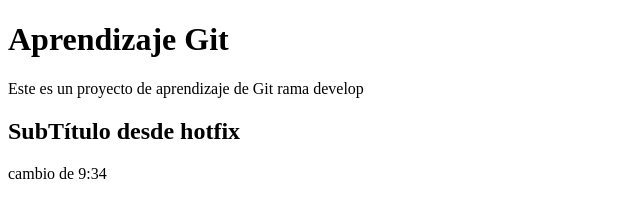
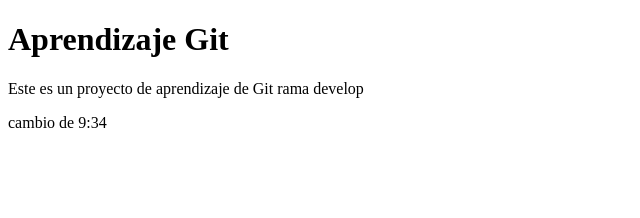
Before and after one commit to jesidcampos/aprendizaje-git, a plain HTML site: page index.html in a window 1280 px wide. Shown: the whole page, without its empty margins (0-640 px from the left). Drawn offline with Linux system fonts and the light colour scheme.

Commit message:
Estructura Final

```diff
--- a/index.html
+++ b/index.html
@@ -8,7 +8,6 @@
 <body>
     <h1>Aprendizaje Git</h1>
     <p>Este es un proyecto de aprendizaje de Git rama develop</p>
-    <h2>SubTítulo desde hotfix</h2>
     <p>cambio de 9:34</p>
 </body>
 </html>
```
